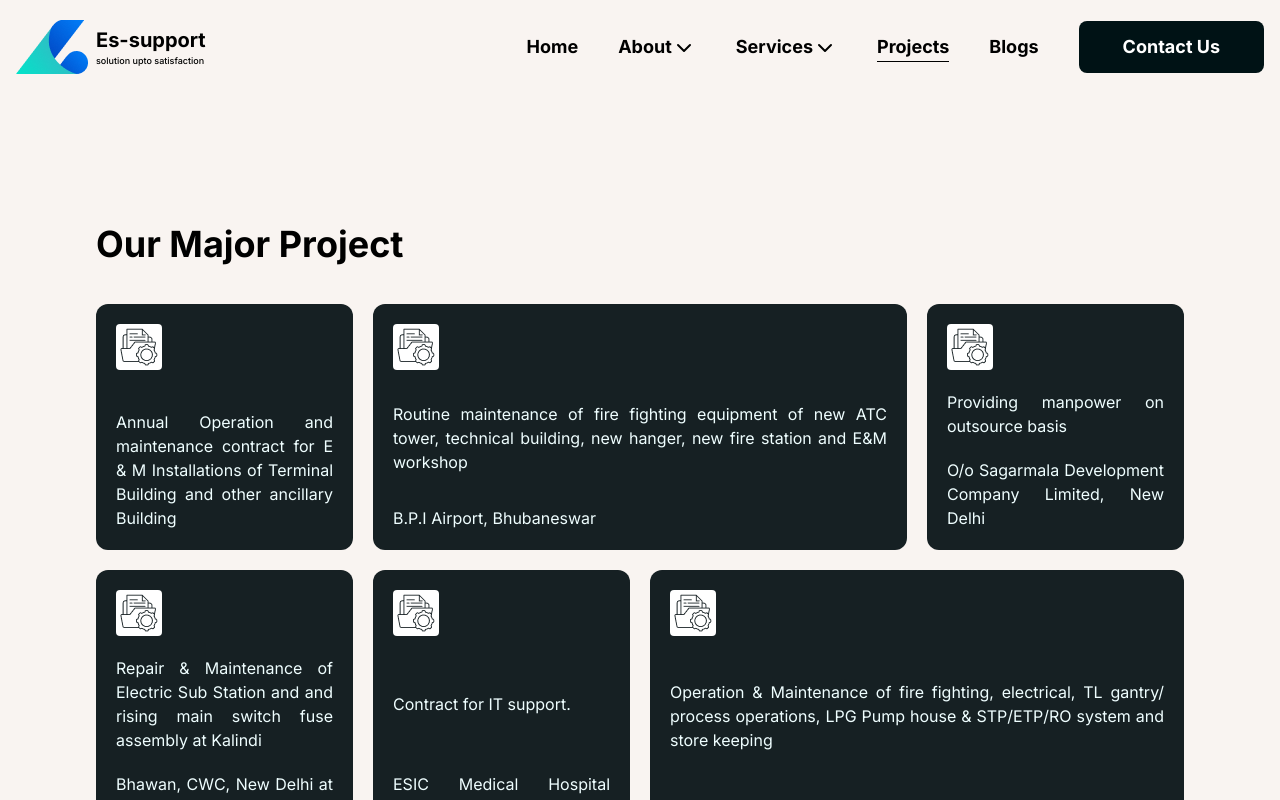
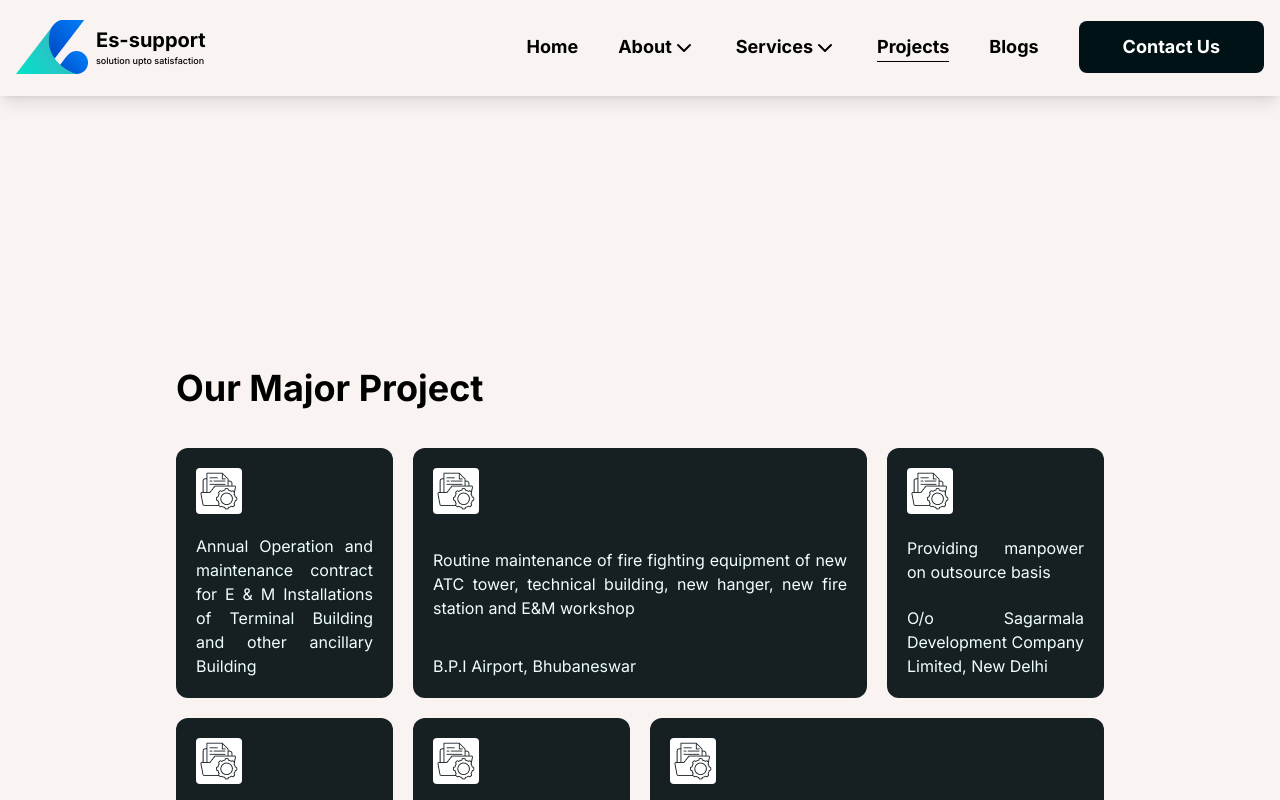
Before and after one commit to Amrit-Thapa/es-support-fe, a Next.js app: page /projects in a window 1280 px wide. Shown: the top 800 px of the page. Built offline with nearby package versions, Linux system fonts and the light colour scheme.

Commit message:
adding section tag

```diff
--- a/src/app/projects/Hero.tsx
+++ b/src/app/projects/Hero.tsx
@@ -3,7 +3,7 @@ import fileSetting from "@/../public/assets/icons/fileSetting.png";
 
 const Hero = () => {
   return (
-    <div className="bg-lightOrange">
+    <section className="container mx-auto md:px-20 px-4 py-16 md:pt-36 text-center">
       <div className="container mx-auto px-4 py-16 md:px-24 md:pt-32">
         <div className="md:text-4xl text-base font-bold text-center md:text-left">
           Our Major Project
@@ -134,7 +134,7 @@ const Hero = () => {
           </div>
         </div>
       </div>
-    </div>
+    </section>
   );
 };
 
```
